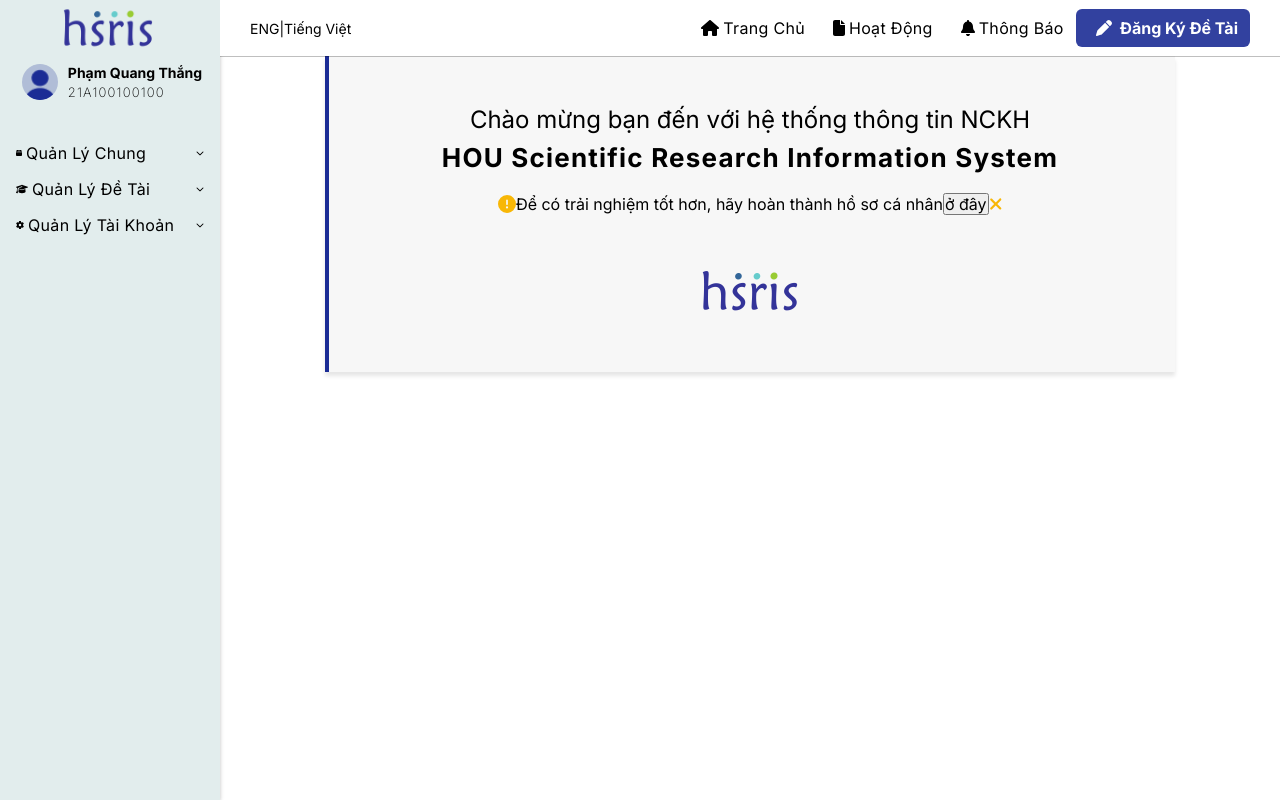
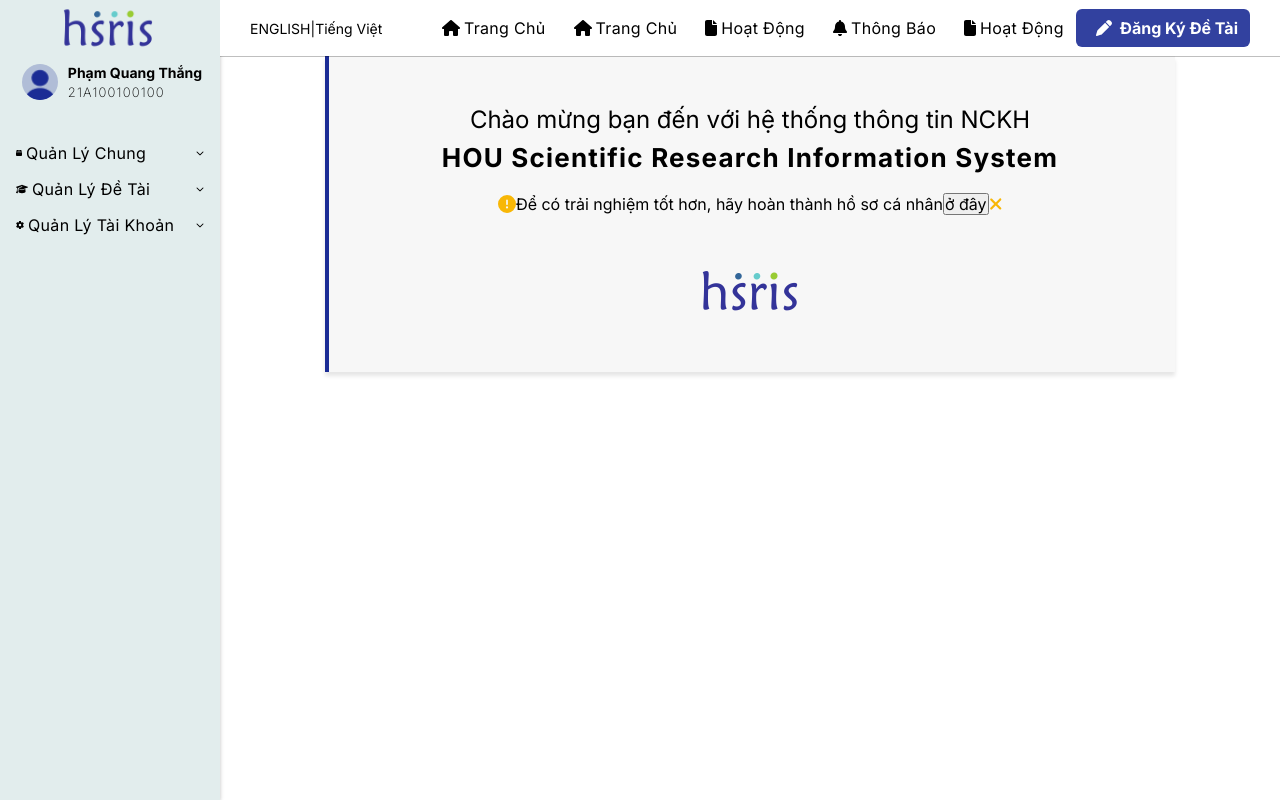
Before and after one commit to LaiQThang/rg11.2_hsris, a React (Create React App) app in the folder client/: page / in a window 1280 px wide. Built offline with nearby package versions, Linux system fonts and the light colour scheme.

Commit message:
Update Header.js

```diff
--- a/client/src/layouts/components/Header/Header.js
+++ b/client/src/layouts/components/Header/Header.js
@@ -6,7 +6,7 @@
 import Menu from '~/Components/Menu';
 import { MenuItem } from '~/Components/Menu';
 import config from '~/config';
-import { faBars, faBell, faFile, faHome, faPen } from '@fortawesome/free-solid-svg-icons';
+import { faBell, faFile, faHome, faPen } from '@fortawesome/free-solid-svg-icons';
 import Button from '~/Components/Button';
 const cx = classNames.bind(styles);
 
@@ -20,11 +20,12 @@
 		<div className={cx('wrapper')}>
 			<div className={cx('inner')}>
 				<div className={cx('language')}>
-					<div className={cx('text')}>ENG</div>
+					<div className={cx('text')}>ENGLISH</div>
 					<span className={cx('text')}>|</span>
 					<div className={cx('text')}>Tiếng Việt</div>
 				</div>
 				<Menu className={cx('nav-list')}>
+					<MenuItem title={'Trang Chủ'} to={config.routes.home} icon={<FontAwesomeIcon icon={faHome} />} />
 					<MenuItem
 						className={cx('nav-item')}
 						title={'Trang Chủ'}
@@ -43,7 +44,7 @@
 						to={config.routes.notification}
 						icon={<FontAwesomeIcon icon={faBell} />}
 					/>
-					<FontAwesomeIcon className={cx('item-open-sidebar')} icon={faBars} />
+					<MenuItem title={'Hoạt Động'} to={config.routes.work} icon={<FontAwesomeIcon icon={faFile} />} />
 					<Button text leftIcon={<FontAwesomeIcon icon={faPen} />}>
 						Đăng Ký Đề Tài
 					</Button>
```
